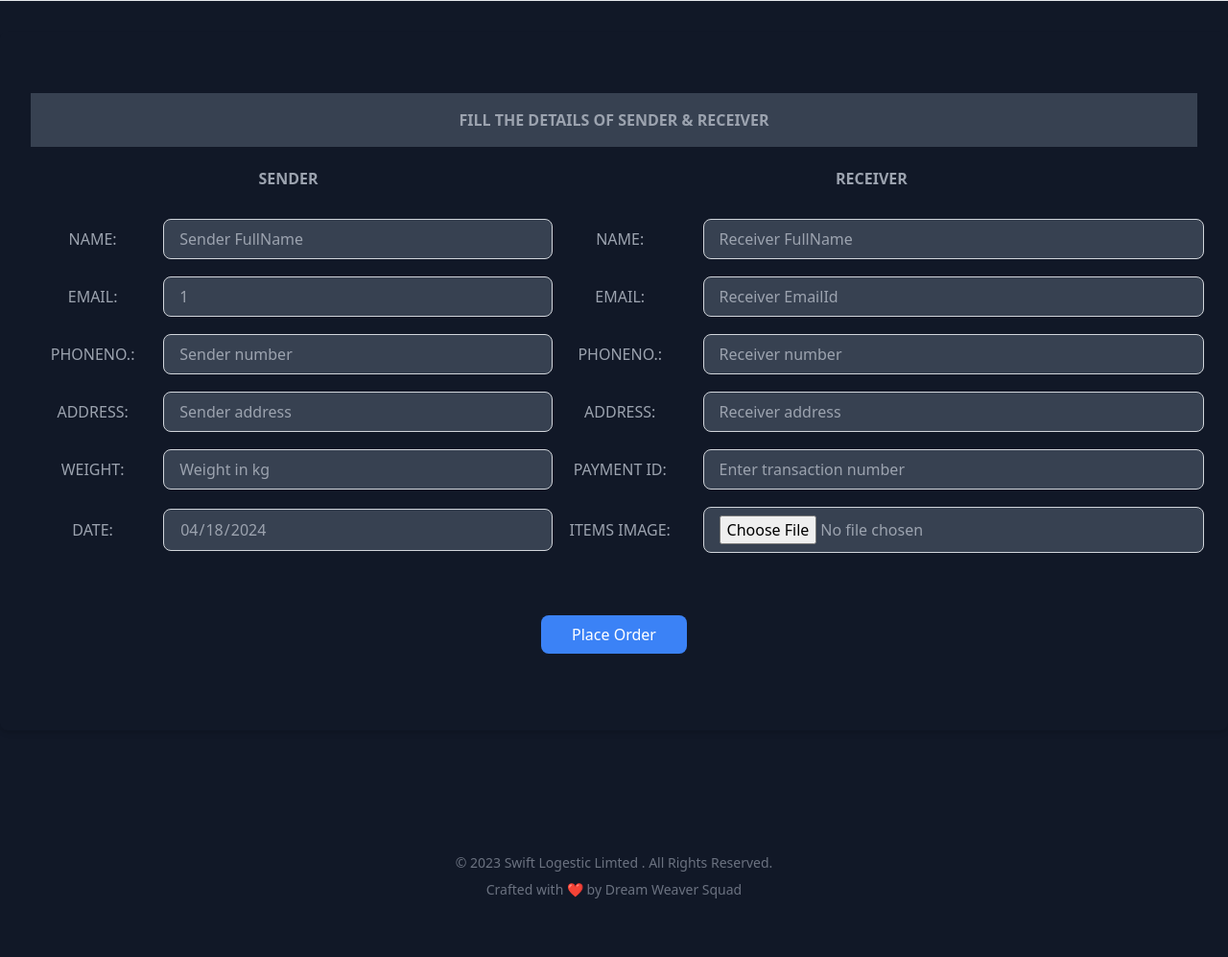
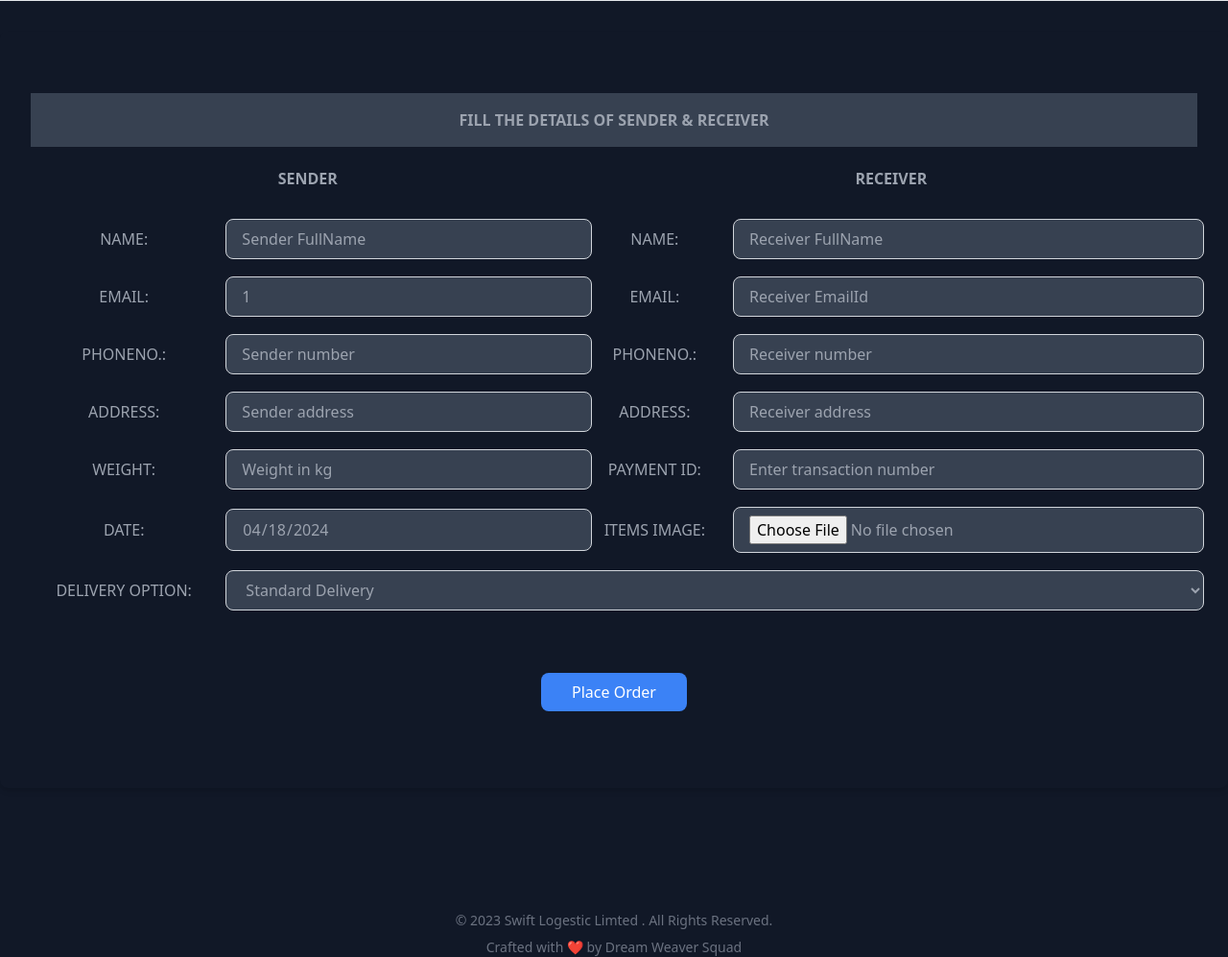
Before and after one commit to anuj-rishu/Swift-Logistics, a PHP site: page /home/courierMenu.php in a window 1280 px wide. Shown: the part 64-1061 px from the top of the page at 96% size. Before the commit the page ends 1000 px from the top, so only its background shows below. Run offline with PHP 8.4, Linux system fonts and the light colour scheme; a user stored in the database is signed in; some libraries are stand-ins or nearby versions.

Commit message:
feat: delivery option

```diff
--- a/home/courierMenu.php
+++ b/home/courierMenu.php
@@ -106,6 +106,16 @@
                             <td><input class="m-2 sm:w-full bg-gray-700 border border-gray-300 py-2 px-4 rounded-lg" type="file" name="simg" class="w-full py-2 px-4 border border-gray-300 rounded-lg"></td>
                         </tr>
                         <tr class="text-gray-400 uppercase">
+                            <td>Delivery Option:</td>
+                            <td colspan="3">
+                                <select name="delivery_option" class="m-2 sm:w-full bg-gray-700 border border-gray-300 py-2 px-4 rounded-lg">
+                                    <option value="Standard">Standard Delivery</option>
+                                    <option value="Express">Express Delivery</option>
+                                    <option value="Same_Day">Same Day Delivery</option>
+                                </select>
+                            </td>
+                        </tr>
+                        <tr class="text-gray-400 uppercase">
                             <td colspan="4" class="py-4">
                                 <input type="submit" name="submit" value="Place Order"
                                     class=" mt-10 bg-blue-500 text-white py-2 px-8 rounded-lg cursor-pointer">
@@ -141,13 +151,14 @@
     $wgt = $_POST['wgt'];
     $billn = $_POST['billno'];
     $originalDate = $_POST['date'];
+    $delivery_option = $_POST['delivery_option'];
     $newDate = date("Y-m-d", strtotime($originalDate));
     $imagenam = $_FILES['simg']['name'];
     $tempnam = $_FILES['simg']['tmp_name'];
 
     move_uploaded_file($tempnam, "../dbimages/$imagenam");
 
-    $qry = "INSERT INTO `courier` (`sname`, `rname`, `semail`, `remail`, `sphone`, `rphone`, `saddress`, `raddress`, `weight`, `billno`, `image`,`date`,`u_id`) VALUES ('$sname', '$rname', '$semail', '$remail', '$sphone', '$rphone', '$sadd', '$radd', '$wgt', '$billn', '$imagenam', '$newDate','$uid');";
+    $qry = "INSERT INTO `courier` (`sname`, `rname`, `semail`, `remail`, `sphone`, `rphone`, `saddress`, `raddress`, `weight`, `billno`, `image`,`date`,`u_id`, `delivery_option`) VALUES ('$sname', '$rname', '$semail', '$remail', '$sphone', '$rphone', '$sadd', '$radd', '$wgt', '$billn', '$imagenam', '$newDate','$uid', '$delivery_option');";
     $run = mysqli_query($dbcon, $qry);
 
     // $trackqry= "INSERT INTO `track` (`u_id`, `c_id`) VALUES ('$uid', 'LAST_INSERT_ID()')";
--- a/home/editdata.php
+++ b/home/editdata.php
@@ -6,7 +6,6 @@
 
     include('../dbconnection.php');
     $idd = $_POST['idd'];
-
     $sname = $_POST['sname'];
     $rname = $_POST['rname'];
     $semail = $_POST['semail'];
@@ -18,13 +17,14 @@
     $wgt = $_POST['wgt'];
     $billn = $_POST['billno'];
     $originalDate = $_POST['date'];
+    $delivery_option = $_POST['delivery_option'];
     $newDate = date("Y-m-d", strtotime($originalDate));
     $imagenam = $_FILES['simg']['name'];
     $tempnam = $_FILES['simg']['tmp_name'];
 
     move_uploaded_file($tempnam,"../dbimages/$imagenam");
 
-    $qry = "UPDATE `courier` SET `sname`='$sname',`rname`='$rname',`semail`='$semail',`remail`='$remail',`sphone`='$sphone',`rphone`='$rphone',`saddress`='$sadd',`raddress`='$radd',`weight`='$wgt',`billno`='$billn',`image`='$imagenam',`date`='$newDate' WHERE `c_id`='$idd'";
+    $qry = "UPDATE `courier` SET `sname`='$sname',`rname`='$rname',`semail`='$semail',`remail`='$remail',`sphone`='$sphone',`rphone`='$rphone',`saddress`='$sadd',`raddress`='$radd',`weight`='$wgt',`billno`='$billn',`image`='$imagenam',`date`='$newDate',`delivery_option`='$delivery_option' WHERE `c_id`='$idd'";
     $run = mysqli_query($dbcon,$qry);
 
     if($run==true){
--- a/home/trackMenu.php
+++ b/home/trackMenu.php
@@ -32,6 +32,7 @@
                 <th class="px-4 py-2">Sender Name</th>
                 <th class="px-4 py-2">Receiver Name</th>
                 <th class="px-4 py-2">Receiver Email</th>
+                <th class="px-4 py-2">Delivery Option</th>
                 <th class="px-4 py-2">Action</th>
             </tr>
         </thead>
@@ -71,6 +72,7 @@
             <td class="text-gray-100 pt-2"><?php echo $data['sname']; ?></td>
             <td class="text-gray-100 pt-2"><?php echo $data['rname']; ?></td>
             <td class="text-gray-100 pt-2"><?php echo $data['remail']; ?></td>
+            <td class="text-gray-100 pt-2"><?php echo $data['delivery_option']; ?></td>
             <td class="text-blue-500 pt-2 pl-5 pr-5">
                 <a href="updationtable.php?sid=<?php echo $data['c_id']; ?>">Edit</a> ||
                 <a href="deletecourier.php?bb=<?php echo $data['billno']; ?>">Delete</a>||
```
Also changed, not shown: database/courierdb.sql (+8 -0 lines), home/updationtable.php (+10 -0 lines).
